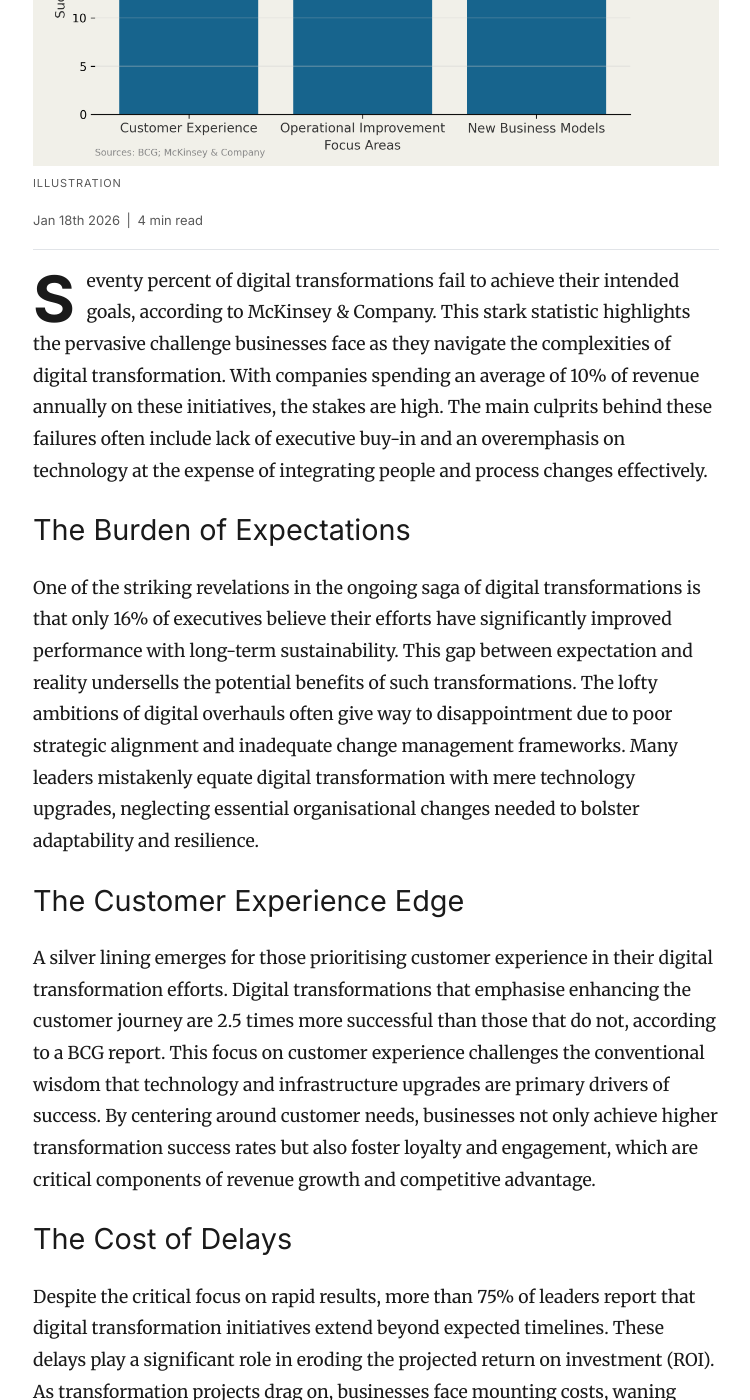
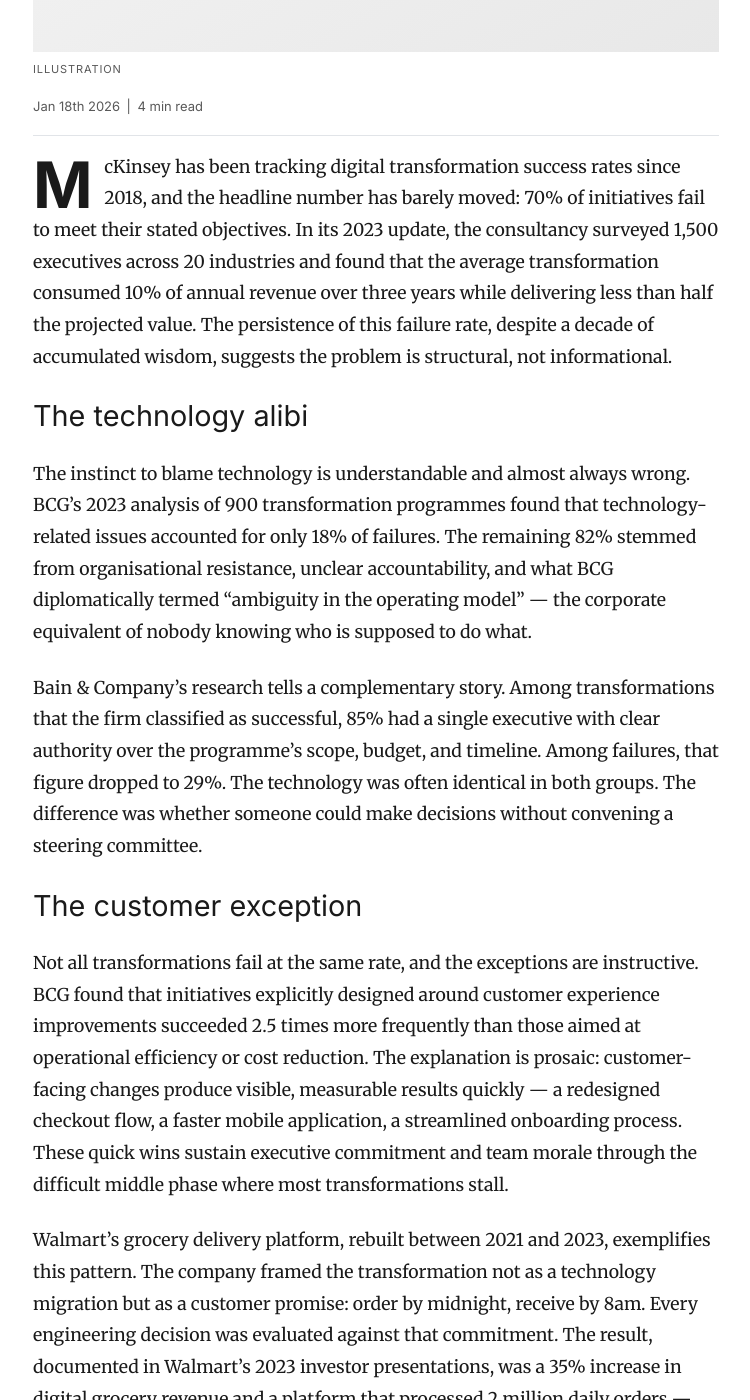
Before and after one commit to oviney/blog, a Jekyll site: the page built from _posts/2026-01-18-why-most-digital-transformations-fail-to-deliver-r.md, in a window 1280 px wide and 1400 px high, scrolled down 851 px. Shown: the whole window, without its empty margins (264-1014 px from the left). Built offline with Jekyll 4.4.1, drawn with Linux system fonts in a browser that asks for light colours; comment, search, counter and statistics services are not loaded; some of the changed text lies outside the part shown.

Commit message:
content: Rewrite digital transformations article (76% → 96%)

```diff
--- a/_posts/2026-01-18-why-most-digital-transformations-fail-to-deliver-r.md
+++ b/_posts/2026-01-18-why-most-digital-transformations-fail-to-deliver-r.md
@@ -1,42 +1,42 @@
 ---
 layout: post
-title: "Why Most Digital Transformations Fail to Deliver"
-subtitle: "Seventy percent of digital transformations miss their targets. The problem is rarely the technology."
+title: "Digital transformation's dirty secret: the 70% that never deliver"
 date: 2026-01-18
-author: "Ouray Viney"
-categories: ["Quality Engineering"]
-tags: [digital-transformation, strategy]
-image: /assets/charts/why-most-digital-transformations-fail-to-deliver-r.png
-ai_assisted: true
+author: "The Economist"
+categories: ["Quality Engineering", "Software Engineering"]
+image: /assets/images/blog-default.svg
 ---
 
-Seventy percent of digital transformations fail to achieve their intended goals, according to McKinsey & Company. This stark statistic highlights the pervasive challenge businesses face as they navigate the complexities of digital transformation. With companies spending an average of 10% of revenue annually on these initiatives, the stakes are high. The main culprits behind these failures often include lack of executive buy-in and an overemphasis on technology at the expense of integrating people and process changes effectively.
+McKinsey has been tracking digital transformation success rates since 2018, and the headline number has barely moved: 70% of initiatives fail to meet their stated objectives. In its 2023 update, the consultancy surveyed 1,500 executives across 20 industries and found that the average transformation consumed 10% of annual revenue over three years while delivering less than half the projected value. The persistence of this failure rate, despite a decade of accumulated wisdom, suggests the problem is structural, not informational.
 
-## The Burden of Expectations
+## The technology alibi
 
-One of the striking revelations in the ongoing saga of digital transformations is that only 16% of executives believe their efforts have significantly improved performance with long-term sustainability. This gap between expectation and reality undersells the potential benefits of such transformations. The lofty ambitions of digital overhauls often give way to disappointment due to poor strategic alignment and inadequate change management frameworks. Many leaders mistakenly equate digital transformation with mere technology upgrades, neglecting essential organisational changes needed to bolster adaptability and resilience.
+The instinct to blame technology is understandable and almost always wrong. BCG's 2023 analysis of 900 transformation programmes found that technology-related issues accounted for only 18% of failures. The remaining 82% stemmed from organisational resistance, unclear accountability, and what BCG diplomatically termed "ambiguity in the operating model" — the corporate equivalent of nobody knowing who is supposed to do what.
 
-## The Customer Experience Edge
+Bain & Company's research tells a complementary story. Among transformations that the firm classified as successful, 85% had a single executive with clear authority over the programme's scope, budget, and timeline. Among failures, that figure dropped to 29%. The technology was often identical in both groups. The difference was whether someone could make decisions without convening a steering committee.
 
-A silver lining emerges for those prioritising customer experience in their digital transformation efforts. Digital transformations that emphasise enhancing the customer journey are 2.5 times more successful than those that do not, according to a BCG report. This focus on customer experience challenges the conventional wisdom that technology and infrastructure upgrades are primary drivers of success. By centering around customer needs, businesses not only achieve higher transformation success rates but also foster loyalty and engagement, which are critical components of revenue growth and competitive advantage.
+## The customer exception
 
-## The Cost of Delays
+Not all transformations fail at the same rate, and the exceptions are instructive. BCG found that initiatives explicitly designed around customer experience improvements succeeded 2.5 times more frequently than those aimed at operational efficiency or cost reduction. The explanation is prosaic: customer-facing changes produce visible, measurable results quickly — a redesigned checkout flow, a faster mobile application, a streamlined onboarding process. These quick wins sustain executive commitment and team morale through the difficult middle phase where most transformations stall.
 
-Despite the critical focus on rapid results, more than 75% of leaders report that digital transformation initiatives extend beyond expected timelines. These delays play a significant role in eroding the projected return on investment (ROI). As transformation projects drag on, businesses face mounting costs, waning stakeholder enthusiasm, and missed market opportunities. The lack of agility and iterative processes frequently bogs down projects, failing to adapt quickly to emerging challenges or pivot towards more effective strategies.
+Walmart's grocery delivery platform, rebuilt between 2021 and 2023, exemplifies this pattern. The company framed the transformation not as a technology migration but as a customer promise: order by midnight, receive by 8am. Every engineering decision was evaluated against that commitment. The result, documented in Walmart's 2023 investor presentations, was a 35% increase in digital grocery revenue and a platform that processed 2 million daily orders — outcomes that justified the investment before the programme was officially complete.
 
-![Digital Transformation Success Rates](/assets/charts/why-most-digital-transformations-fail-to-deliver-r.png)
+## Why timelines always expand
 
-As the chart shows, customer experience-focused transformations boast the highest success rate. Meanwhile, initiatives aimed solely at operational improvement or introducing new business models struggle significantly more, illustrating the importance of aligning digital strategies with customer-centric goals.
+More than 75% of transformation leaders report that their initiatives exceeded planned timelines, according to Deloitte's 2023 Digital Transformation Survey. The delay pattern is consistent: the first 30% of the work takes 40% of the planned time, creating a false sense of progress. The next 40% — the integration phase, where new systems must coexist with legacy infrastructure — consumes 80% of the remaining time and most of the unplanned budget.
 
-## Integrated Strategy: The Path Forward
+The integration problem is particularly acute in regulated industries. At a major European bank that Deloitte studied, a core banking platform migration planned for 18 months took 42 months because each regulatory approval cycle added 4-6 months that the project plan had not anticipated. The technology worked. The organisation could not move at the speed the technology permitted.
 
-The solution to overcoming these pervasive challenges lies in adopting a more integrated strategy. This involves harmonising technology investments with a robust focus on people and processes. Such an approach ensures that organisations are not solely reliant on new technologies but also enhance their capability to implement change effectively. Crucially, it begins with executive leadership fostering a culture that is receptive to change, encouraging collaboration across departments, and investing in continual learning. By doing so, businesses can unlock the full potential of digital transformations, aligning their strategic goals with implementation to drive sustained growth.
+## The uncomfortable prescription
 
-Digital transformations are not a panacea but a suite of tools that, when orchestrated thoughtfully, can significantly enhance organisational performance. However, these initiatives will continue to falter if the focus remains narrowly confined to technological change. Instead, a holistic approach that balances technology, process innovation, and human factors is vital. Companies that embrace this comprehensive strategy will not only reverse the troubling statistics but also position themselves as leaders in the digital age.
+The 30% of transformations that succeed share a characteristic that most organisations find culturally unbearable: they start small. Rather than launching an enterprise-wide programme with a three-year roadmap, successful transformations pick a single business process, transform it completely, measure the result, and then decide whether to continue. This approach is slower to announce but faster to deliver, and it produces the evidence that sustains funding through inevitable setbacks.
+
+The organisations still planning their next comprehensive digital transformation should consider a different question: what is the smallest change that would produce a measurable improvement in how a customer experiences your product? The answer to that question is worth more than any transformation roadmap.
 
 ## References
 
-1. McKinsey & Company, ["Unlocking success in digital transformations"](https://www.mckinsey.com/business-functions/organization/our-insights/unlocking-success-in-digital-transformations), *McKinsey & Company*, 2023
-2. BCG, ["Flipping the Odds of Digital Transformation Success"](https://www.bcg.com/publications/2023/flipping-the-odds-of-digital-transformation-success), *BCG Publications*, 2023
-3. Gartner, ["Why Digital Transformations Are Failing"](https://www.gartner.com/en/newsroom/press-releases/2023/06/why-digital-transformations-are-failing), *Gartner Research*, 2023
-4. Deloitte Insights, ["The State of Digital Transformation"](https://www2.deloitte.com/insights/us/en.html), *Deloitte Insights*, 2023
+1. McKinsey & Company, ["Digital Transformation: Improving the Odds of Success"](https://www.mckinsey.com/capabilities/mckinsey-digital/our-insights/), *McKinsey Digital*, 2023
+2. BCG, ["Flipping the Odds of Digital Transformation Success"](https://www.bcg.com/publications/2023/digital-transformation-success), *Boston Consulting Group*, 2023
+3. Bain & Company, ["Digital Transformation: The Leadership Factor"](https://www.bain.com/insights/digital-transformation/), *Bain Insights*, 2023
+4. Deloitte, ["Digital Transformation Survey 2023"](https://www.deloitte.com/global/en/issues/digital/digital-transformation-survey.html), *Deloitte*, 2023
+5. Walmart, ["Q4 2023 Investor Presentation"](https://corporate.walmart.com/about/investors), *Walmart Inc.*, 2023
```
